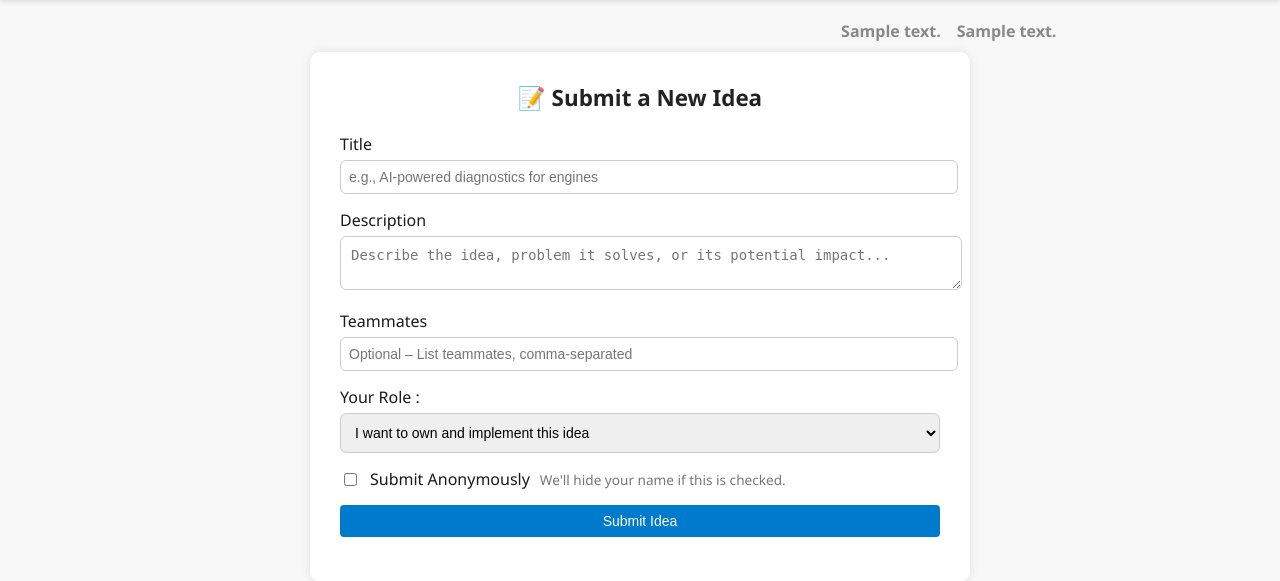
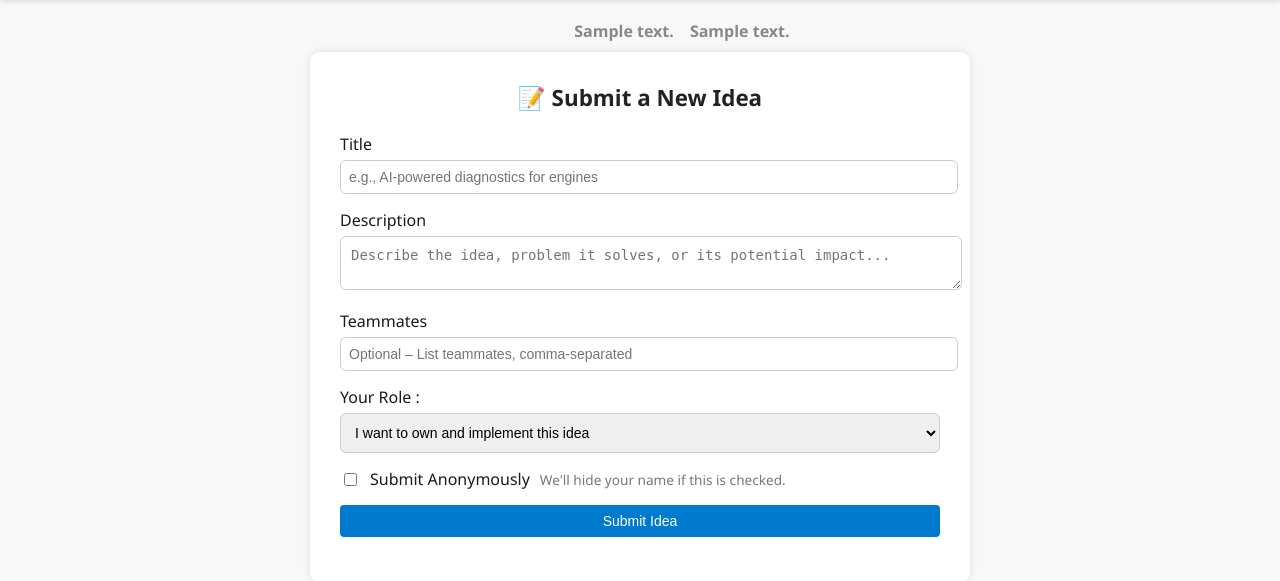
Before and after one commit to siva-sudhan/innovation_portal, a Flask app: page / in a window 1280 px wide. Shown: the part 61-642 px from the top of the page. Run offline with Flask 3, Linux system fonts and the light colour scheme; the visitor is signed in with stand-in values (Sample User, id 1); tables that the repository leaves empty hold one stand-in row (values such as "Sample post").

Commit message:
Fix display message animations

```diff
--- a/app/static/styles.css
+++ b/app/static/styles.css
@@ -751,7 +751,9 @@
 .scrolling-message,
 .static-message {
   font-weight: bold;
-  margin-bottom: 10px;
+  margin: 0 auto 10px;
+  max-width: 600px;
+  text-align: center;
 }
 
 .scrolling-message {
@@ -776,7 +778,7 @@
 
 @keyframes marquee {
   0% { transform: translateX(0); }
-  100% { transform: translateX(-50%); }
+  100% { transform: translateX(-100%); }
 }
 
 @keyframes blink {
```
